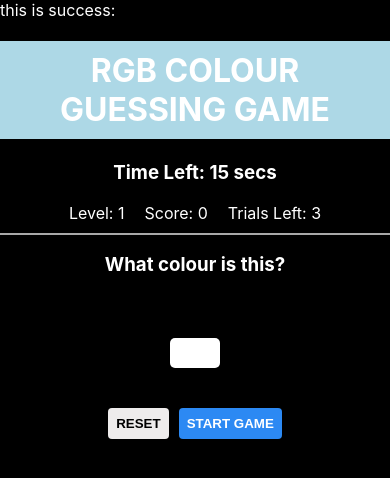
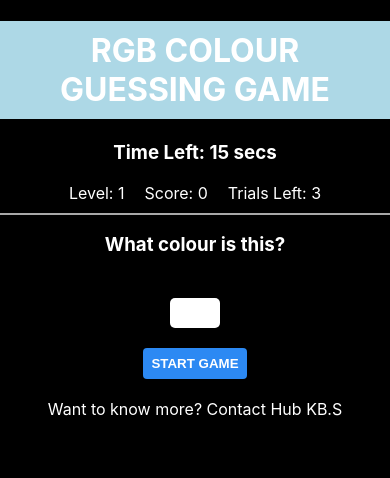
Before and after one commit to ebenKB/rgb-color-game, a React (Create React App) app: page / in a window 390 px wide. Shown: the top 478 px of the page. Built offline with nearby package versions, Linux system fonts and the light colour scheme.

Commit message:
add mobile responsive

```diff
--- a/src/App.css
+++ b/src/App.css
@@ -46,3 +46,12 @@ button.default {
 .score-board *:not(:last-child) {
   margin-right: 20px;
 }
+
+.page-link {
+  margin-top: 20px;
+}
+
+.page-link a{
+  color: white;
+  text-decoration: none;
+}
--- a/src/components/Game/game.jsx
+++ b/src/components/Game/game.jsx
@@ -1,3 +1,4 @@
+/* eslint-disable react/jsx-no-target-blank */
 import React, {Component} from 'react'
 import Squares from '../squares/squares';
 import GmaeOver from '../game-over/game-over';
@@ -161,7 +162,6 @@ class Game extends Component {
     const { colorOptions, score, guessColor, trialsLeft, timeLeft, level, isGameOver, success } = this.state;
     return (
       <div>
-        <div>this is success: {success}</div>
         {isGameOver && (
           <audio src={Audio} autoPlay />
         )}
@@ -188,12 +188,14 @@ class Game extends Component {
           handleClick={this.checkColor}
         />
         <div Style="text-align:center; width: 100%" className="flex-wrapper flex-center">
+          {isGameOver && (
             <button
               className="default"
               onClick={this.resetGame}
             >
               RESET
             </button>
+          )}
         <button
           className="primary"
           onClick={this.startGame}
@@ -201,6 +203,11 @@ class Game extends Component {
           START GAME
         </button>
         </div>
+        <div className="text-center page-link">
+          <a href="http://www.hubkbs.com" target="_blank">
+            Want to know more? Contact Hub KB.S
+          </a>
+        </div>
       </div>
     )
   }
--- a/src/components/square/square.css
+++ b/src/components/square/square.css
@@ -11,3 +11,10 @@
 .square.hide {
   display: none;
 }
+
+@media only screen and (max-width: 440px) {
+  .square {
+    width: 80px;
+    height: 80px;
+  }
+}
--- a/src/components/squares/squares.css
+++ b/src/components/squares/squares.css
@@ -18,3 +18,10 @@
   padding: 15px;
   border-radius: 5px;
 }
+
+@media only screen and (max-width: 440px) {
+  .squares-wrapper {
+    padding: 20px;
+    width: calc(100% - 40px);
+  }
+}
```
Lines whose indentation alone changed are shown as unchanged.
